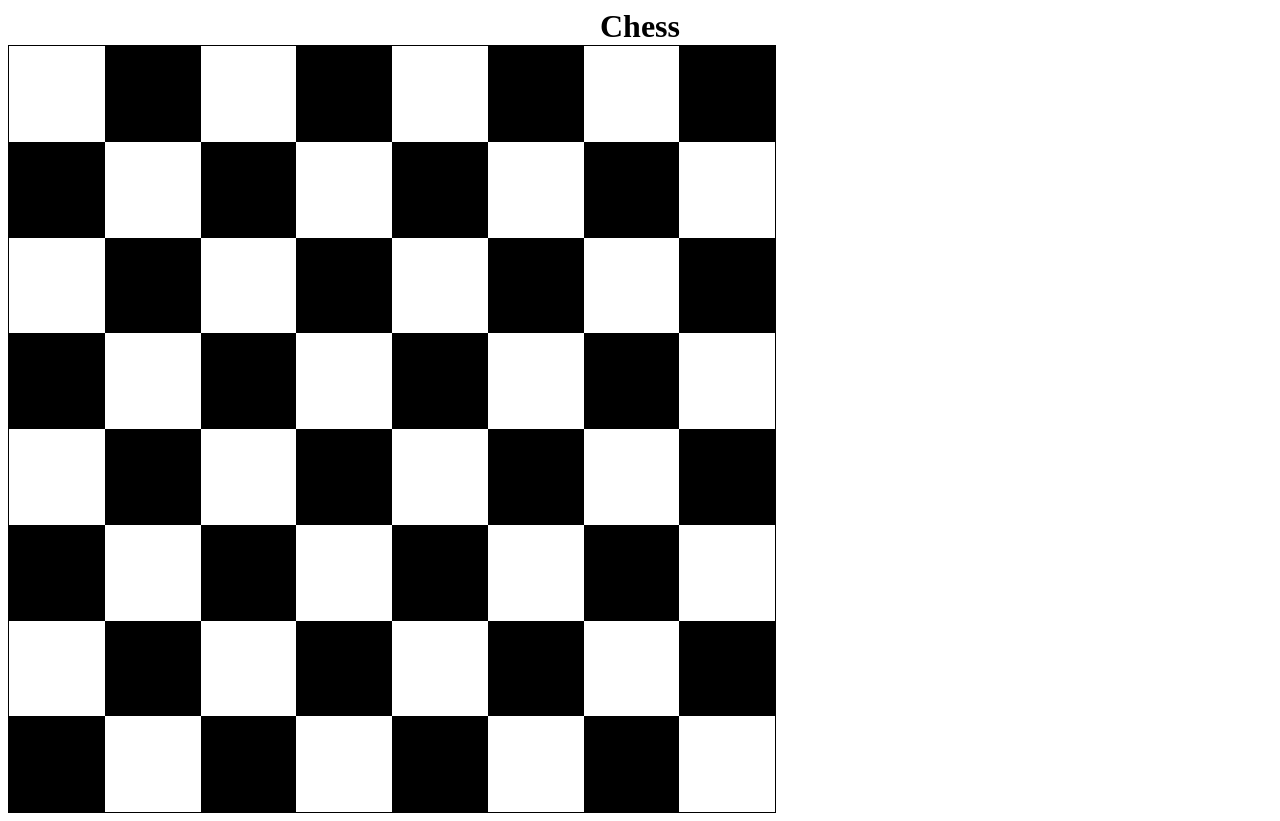
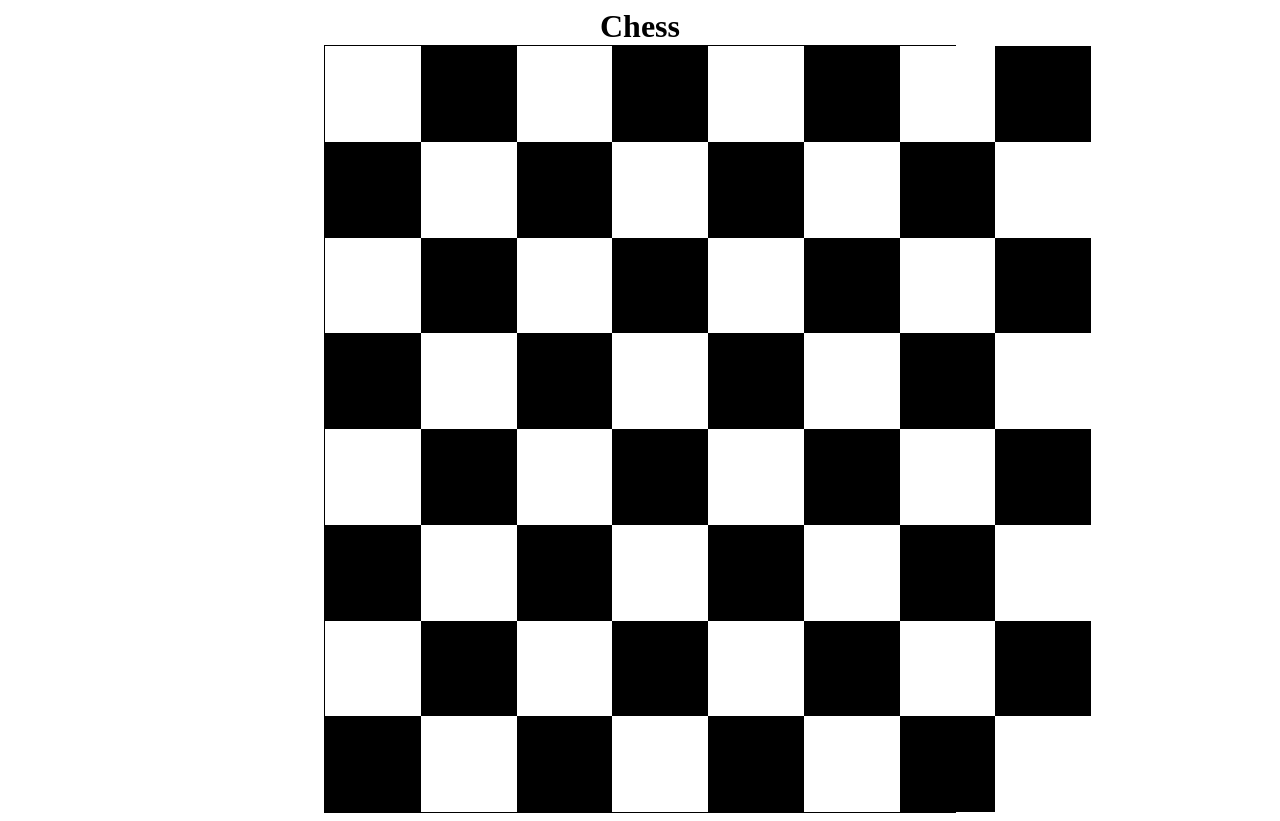
Before and after one commit to nikhilkulkarni1755/Chess, an Angular app in the folder chess/: page / in a window 1280 px wide. Built offline with nearby package versions, Linux system fonts and the light colour scheme.

Commit message:
fixes Center Chess Board #1

```diff
--- a/chess/src/app/board/board.component.css
+++ b/chess/src/app/board/board.component.css
@@ -50,3 +50,8 @@
     text-align: center;
     aspect-ratio: 1 / 1;
 }
+
+.center {
+    margin: auto;
+    width: 50%;
+}
--- a/chess/src/app/board/board.component.html
+++ b/chess/src/app/board/board.component.html
@@ -1,7 +1,7 @@
 <h1>Chess</h1>
 <div id="piece">{{piece}}</div>
 
-<div class="grid">
+<div class="grid center">
 
     <div *ngFor="let square of board" class="squares" (click)="onItemClick(square)" [style.backgroundColor]="square.color">
         <!-- {{square.piece}} -->
```
